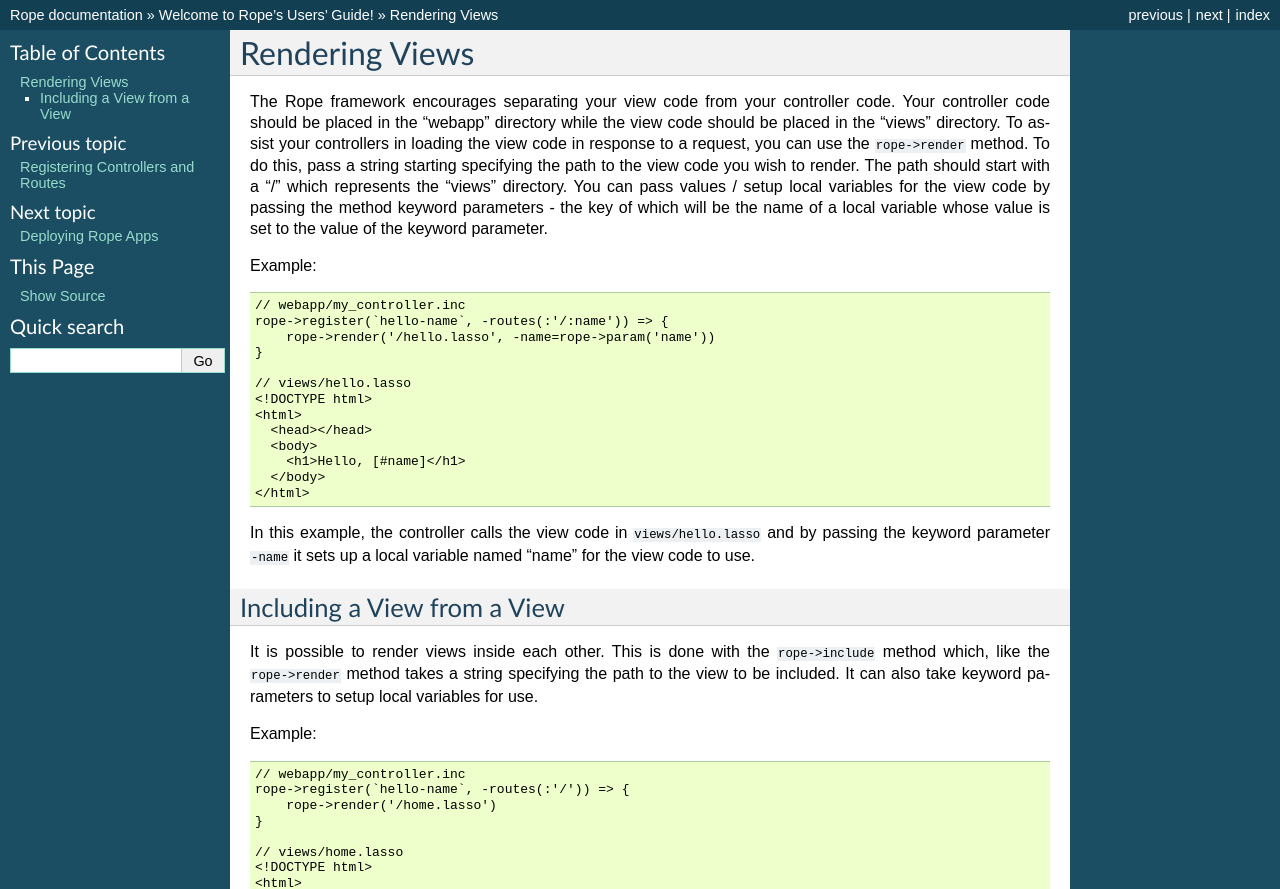
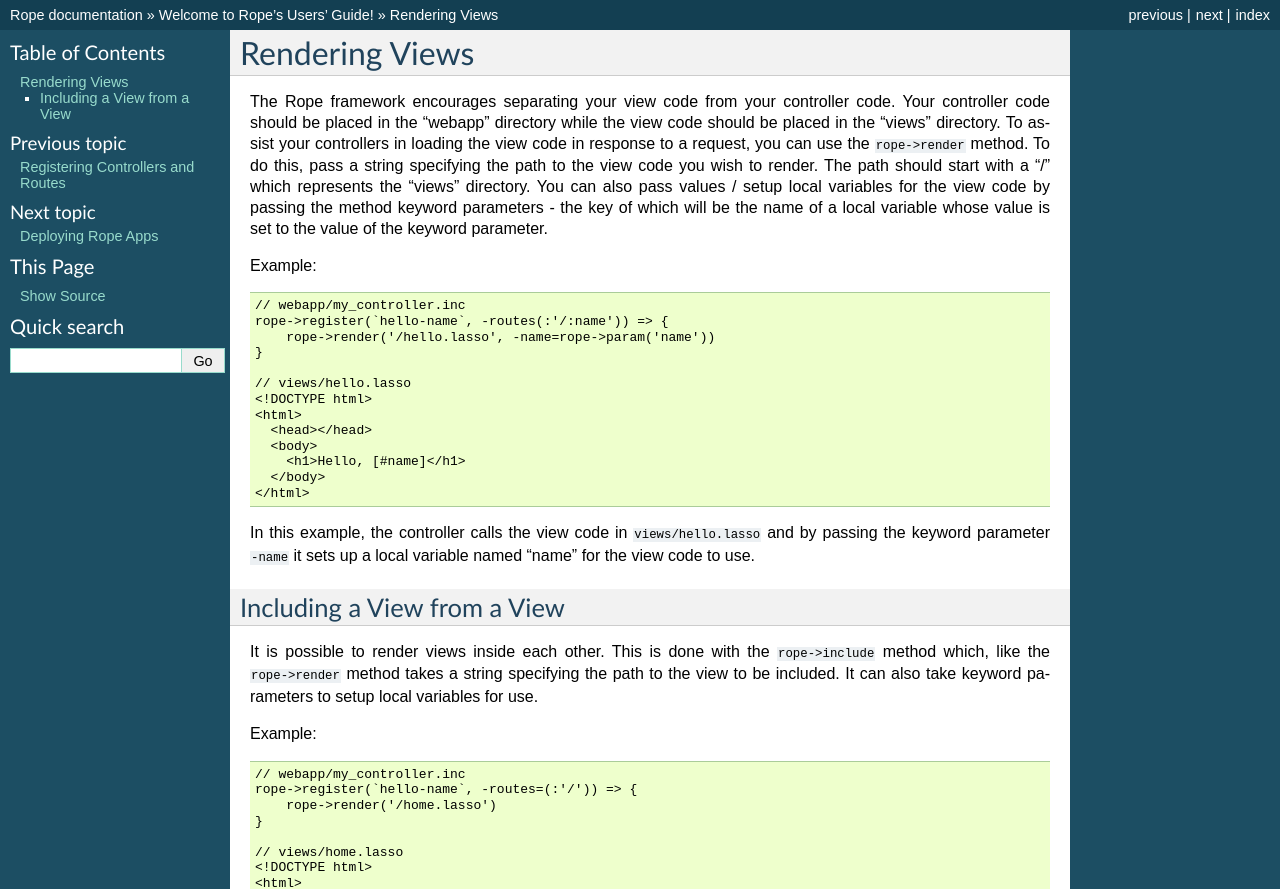
Before and after one commit to bfad/rope, a Sphinx documentation site: the page built from docs/source/user_guide/views.rst, in a window 1280 px wide. Shown: the top 889 px of the page. Built offline with Sphinx 7.4.7, drawn with Linux system fonts in a browser that asks for light colours; some of the changed text lies outside the part shown.

Commit message:
Tweaking typos in the documentation

```diff
--- a/docs/source/user_guide/create_and_run.rst
+++ b/docs/source/user_guide/create_and_run.rst
@@ -29,7 +29,7 @@ Ex::
    $> cd ~/projects/do_list
    $> rope s
 
-This starts the built-in web server and loads up your Rope application. While
-this web server is suitable for development work, you should look into deploying
-your application with a dedicated web server such as Apache or Nginx. (See the
+This starts the built-in web server and loads your Rope application. While this
+web server is suitable for development work, you should look into deploying your
+application with a dedicated web server such as Apache or Nginx. (See the
 instructions on :doc:`deploying Rope applications <deploy>` for details.)
--- a/docs/source/user_guide/deploy.rst
+++ b/docs/source/user_guide/deploy.rst
@@ -59,5 +59,5 @@ host setup and adapt it to your system's Apache configuration.
       RewriteRule ^(.*)$ /lasso9/rope/url_handler.lasso [L,NS,H=lasso9-handler,E=LASSOSERVER_APP_PREFIX:/lasso9/rope]
    </VirtualHost>
 
-#. Once your Apache settings are setup, reload Apache and your should now be
+#. Once your Apache settings are setup, reload Apache and your app should now be
    running.
--- a/docs/source/user_guide/install.rst
+++ b/docs/source/user_guide/install.rst
@@ -7,7 +7,7 @@ relative to your ``LASSO9_MASTER_HOME`` environment variable or
 line script must be installed at ``LASSO9_MASTER_HOME/bin/`` while the LassoApp
 can be installed at ``LASSO9_MASTER_HOME/LassoApps/`` if you want it available
 for every instance of Lasso, or at ``LASSO9_MASTER_HOME/LassoApps-disabled/`` if
-you want Rope to copy the LassoApp into each Rope application. (If you start
+you want Rope to copy the LassoApp into each new Rope application. (If you start
 with it installed for all Lasso processes and decide you want to change it
 later, then don't forget to copy it to each projects' ``lasso_home/LassoApps``
 directory.)
--- a/docs/source/user_guide/views.rst
+++ b/docs/source/user_guide/views.rst
@@ -4,12 +4,12 @@ The Rope framework encourages separating your view code from your controller
 code. Your controller code should be placed in the "webapp" directory while the
 view code should be placed in the "views" directory. To assist your controllers
 in loading the view code in response to a request, you can use the
-``rope->render`` method. To do this, pass a string starting specifying the path
-to the view code you wish to render. The path should start with a "/" which
-represents the "views" directory. You can pass values / setup local variables
-for the view code by passing the method keyword parameters - the key of which
-will be the name of a local variable whose value is set to the value of the
-keyword parameter.
+``rope->render`` method. To do this, pass a string specifying the path to the
+view code you wish to render. The path should start with a "/" which represents
+the "views" directory. You can also pass values / setup local variables for the
+view code by passing the method keyword parameters - the key of which will be
+the name of a local variable whose value is set to the value of the keyword
+parameter.
 
 Example::
 
@@ -42,7 +42,7 @@ parameters to setup local variables for use.
 Example::
 
    // webapp/my_controller.inc
-   rope->register(`hello-name`, -routes(:'/')) => {
+   rope->register(`hello-name`, -routes=(:'/')) => {
        rope->render('/home.lasso')
    }
 
```
Also changed, not shown: docs/source/user_guide/rope_register.rst (+6 -5 lines).
